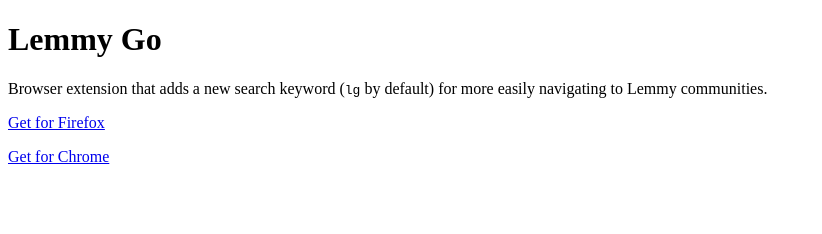
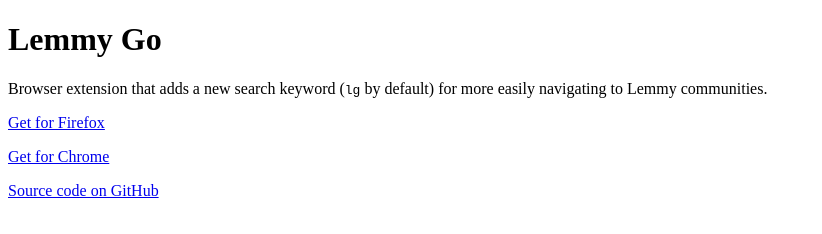
Before and after one commit to Raicuparta/lemmy-community-crawler, a website: page page/index.html in a window 1280 px wide. Shown: the whole page, without its empty margins (0-822 px from the left). Drawn offline with Linux system fonts and the light colour scheme.

Commit message:
link to source on page, link to Lemmy Go on readme

```diff
--- a/page/index.html
+++ b/page/index.html
@@ -18,5 +18,10 @@
         Get for Chrome
       </a>
     </p>
+    <p>
+      <a href="https://github.com/raicuparta/lemmy-go">
+        Source code on GitHub
+      </a>
+    </p>
   </body>
 </html>
```
Also changed, not shown: README.md.
